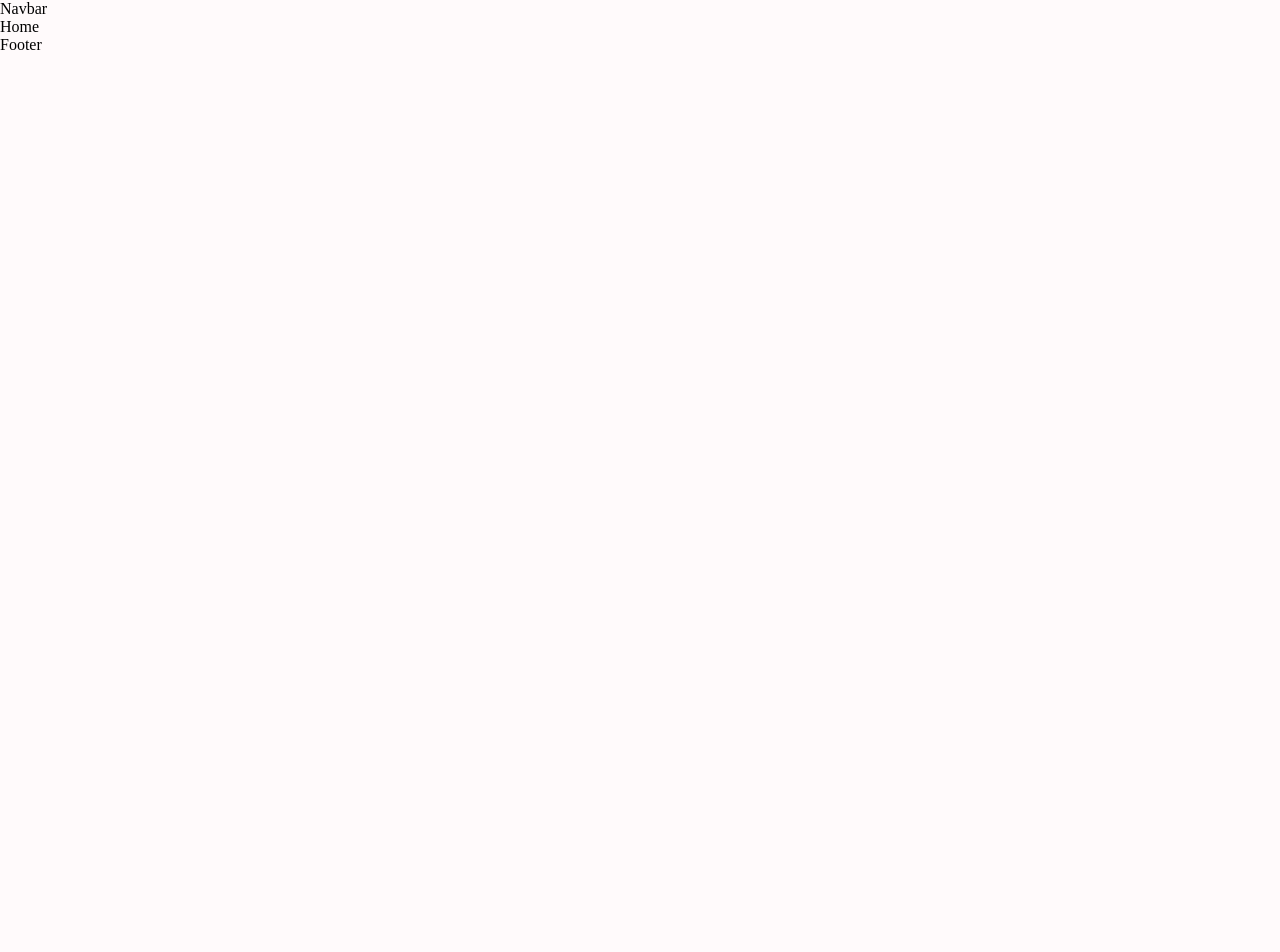
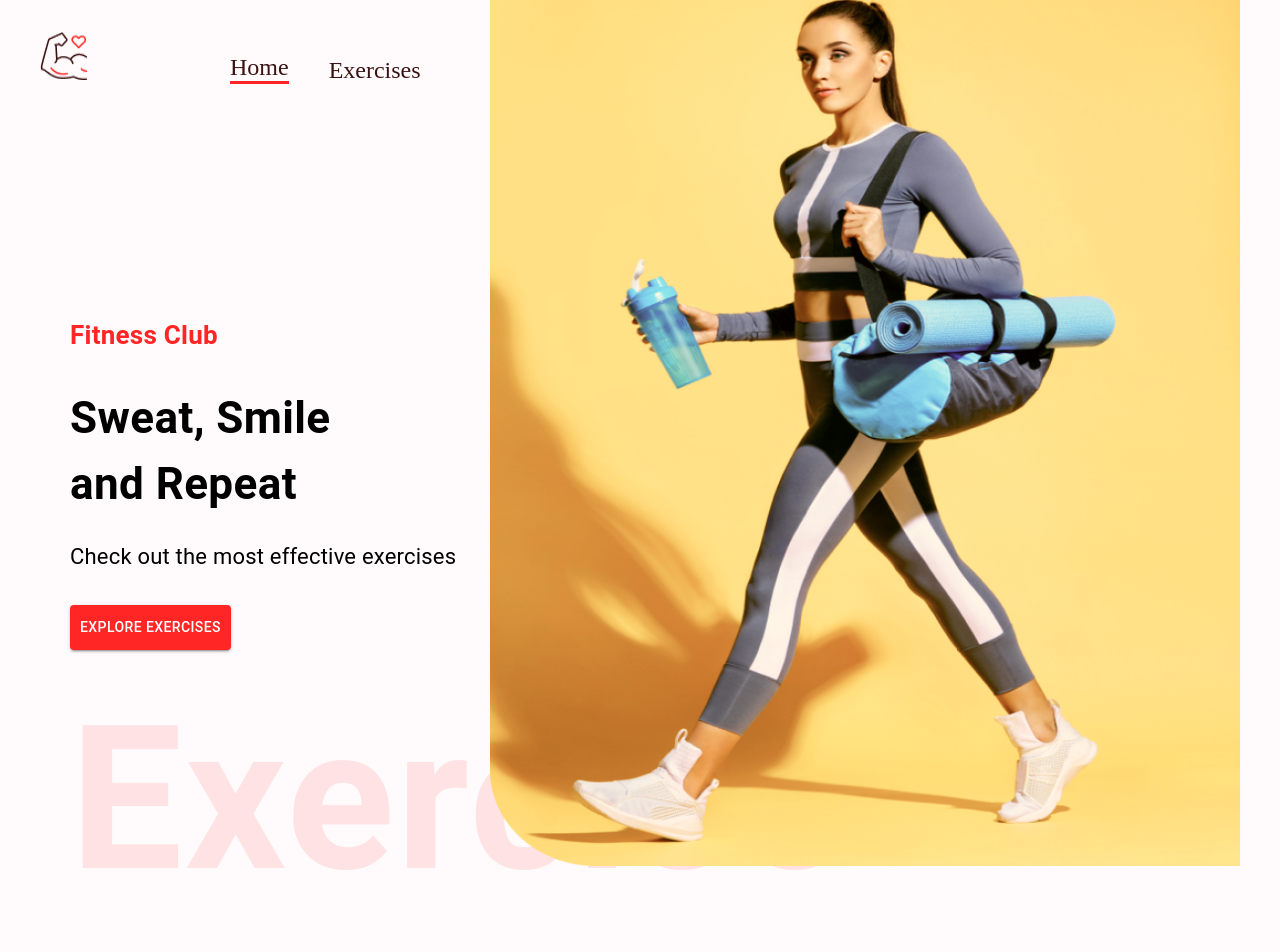
Before and after one commit to etiennegwiavander/fitness-app, a React (Create React App) app: page / in a window 1280 px wide. Shown: the top 952 px of the page. Before the commit the page ends 800 px from the top, so only its background shows below. Built offline with nearby package versions, Linux system fonts and the light colour scheme.

Commit message:
HeroBanner completed

```diff
--- a/src/App.css
+++ b/src/App.css
@@ -57,7 +57,7 @@
   position: absolute;
   right: 40px;
   top: 0px;
-  width: 700px;
+  width: 750px;
   height: 900px;
   margin-top: -330px;
 
--- /dev/null
+++ b/src/components/Exercise.js
@@ -0,0 +1,9 @@
+import React from 'react'
+
+const Exercise = () => {
+  return (
+    <div>Exercise</div>
+  )
+}
+
+export default Exercise
--- /dev/null
+++ b/src/components/HeroBanner.js
@@ -0,0 +1,39 @@
+import React from 'react'
+import banner from '../assets/images/banner.png'
+import { Box, Stack, Typography, Button } from '@mui/material'
+
+const HeroBanner = () => {
+  return (
+    <Box sx={{
+        mt: {lg: '212px', xs: '70px'},
+        ml: {sm: '50px'}
+    }} position='relative' p='20px'>
+        <Typography color='#FF2625' fontWeight='600' fontSize='26px'>
+            Fitness Club
+        </Typography>
+        <Typography fontWeight='bold' sx={{fontSize:{ lg: '44px', xs: '40px'}}} mt='30px' mb='23px'>
+            Sweat, Smile <br/> and Repeat
+        </Typography>
+        <Typography mt='10px' fontSize='22px' mb={4}>
+            Check out the most effective exercises
+        </Typography>
+        <Button variant='contained' color='error' href='#exercises' sx={{ background: '#FF2625', p:'10px'}}> Explore Exercises</Button>
+        <Typography
+            fontWeight={600}
+            color='#FF2625'
+            fontSize='200px'
+            sx={{
+                opacity: 0.1,
+                display: { lg: 'block', xs: 'none'}
+
+            }}
+        >
+            Exercise
+        </Typography>
+        <img src={banner} alt='Banner' className='hero-banner-img'/>
+
+    </Box>
+  )
+}
+
+export default HeroBanner
--- a/src/components/Navbar.js
+++ b/src/components/Navbar.js
@@ -1,8 +1,42 @@
 import React from 'react'
+import { Stack } from '@mui/material'
+import { Link } from 'react-router-dom'
+import Logo from '../assets/images/Logo.png'
 
 const Navbar = () => {
   return (
-    <div>Navbar</div>
+    <Stack  direction='row' sx={{ justifyContent: 'space-around', gap: {sm:'122px', xs: '40px'},
+      mt: {sm: '32px', xs: '20px'}, justifyContent: 'none'}} px= '20px'
+    >
+      <Link to='/'>
+        <img src={Logo} alt="Logo" style={{ width: '48px', height: '48px', margin: '0 20px'}} />
+      </Link>
+      <Stack
+        direction= 'row'
+        gap='40px'
+        fontSize='24px'
+        alignItems='flex-end'
+      >
+        <Link to='/'
+          style={{
+            textDecoration: 'none',
+            borderBottom: '3px solid #FF2625',
+            color: '#3A1212'
+
+          }}
+        >
+          Home
+        </Link>
+        <a href="#exercises"
+          style={{
+            textDecoration: 'none',
+            color: '#3A1212'
+          }}
+        >
+          Exercises
+        </a>
+      </Stack>
+    </Stack>
   )
 }
 
--- /dev/null
+++ b/src/components/SearchExercise.js
@@ -0,0 +1,9 @@
+import React from 'react'
+
+const SearchExercise = () => {
+  return (
+    <div>SearchExercise</div>
+  )
+}
+
+export default SearchExercise
--- a/src/pages/Home.js
+++ b/src/pages/Home.js
@@ -1,8 +1,23 @@
-import React from 'react'
+import React, { useState } from 'react'
+import { Box} from '@mui/material'
+import HeroBanner from '../components/HeroBanner'
+import SearchExercise from '../components/SearchExercise'
+import Exercise from '../components/Exercise'
+
 
 const Home = () => {
+
+
   return (
-    <div>Home</div>
+
+    <Box>
+
+      <HeroBanner />
+      <SearchExercise />
+      <Exercise />
+
+    </Box>
+
   )
 }
 
```
